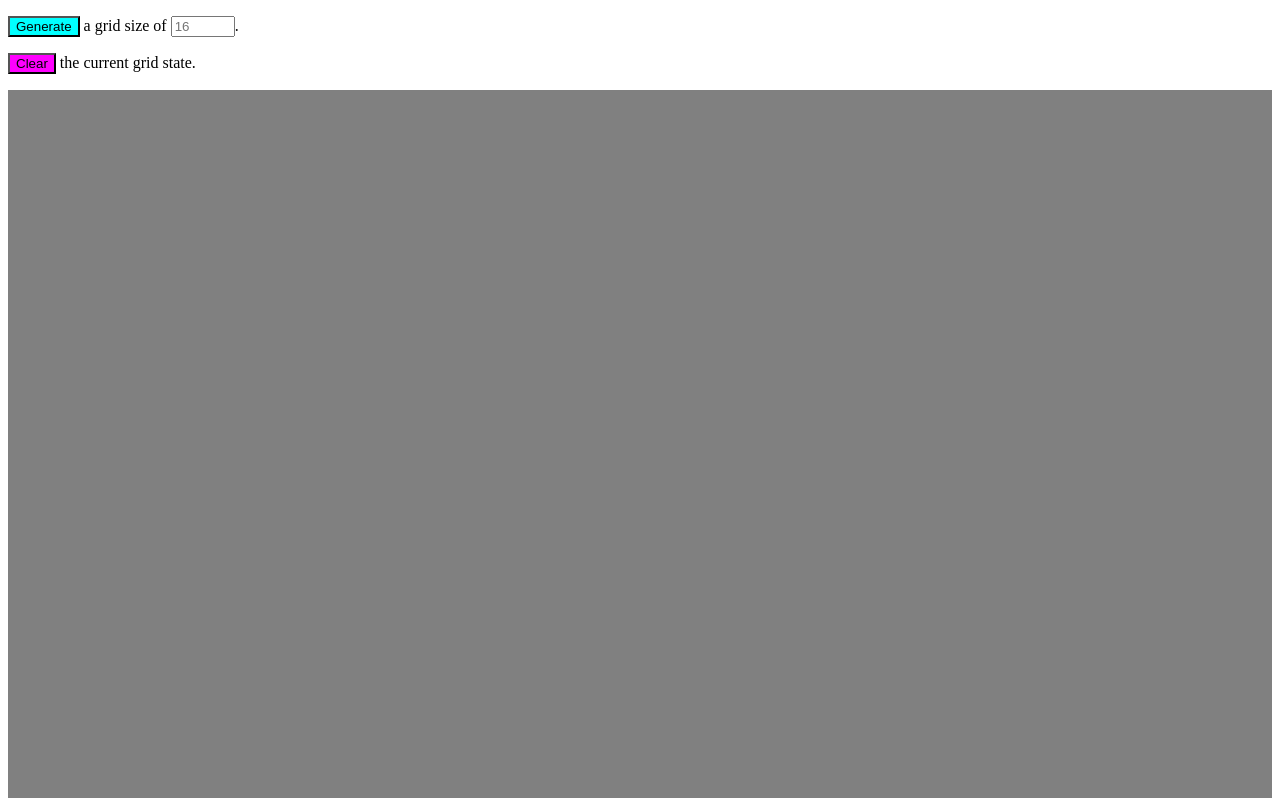
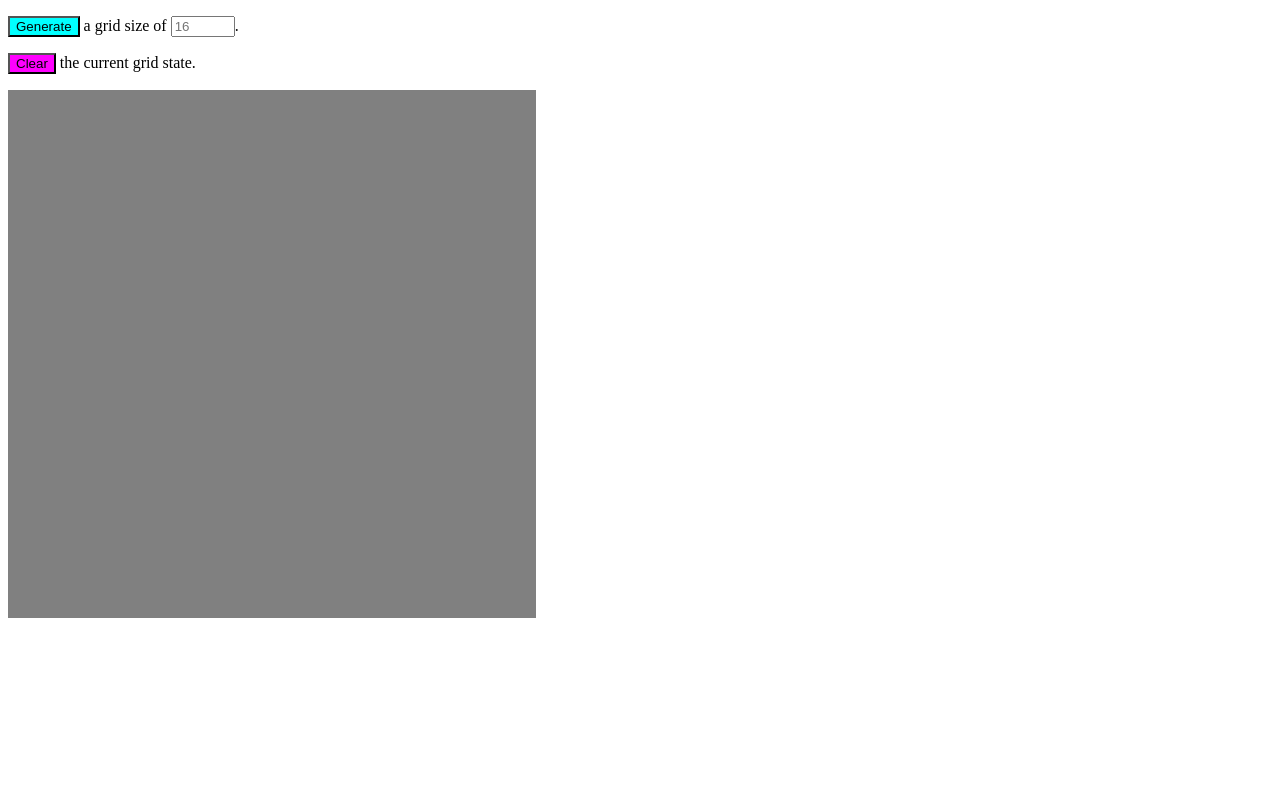
Before and after one commit to soocgoose/odin-etch, a plain HTML site: page site/index.html in a window 1280 px wide. Shown: the top 798 px of the page. Drawn offline with Linux system fonts and the light colour scheme.

Commit message:
Restrict the maximum size of the tile grid

```diff
--- a/site/style.css
+++ b/site/style.css
@@ -1,6 +1,7 @@
 section#grid {
 	display: flex;
 	flex-wrap: wrap;
+	max-width: 33em;
 }
 
 div.tile {
```
